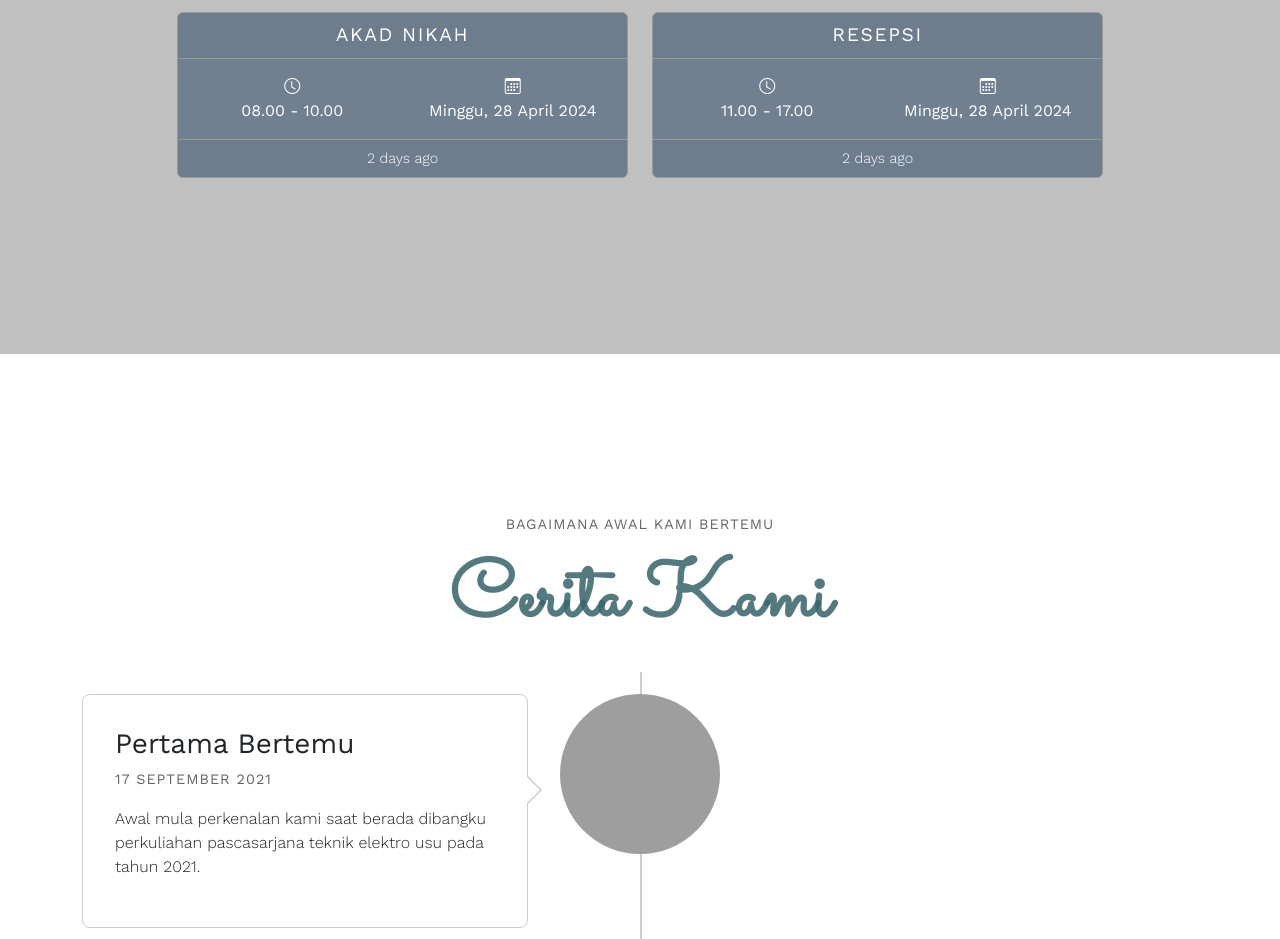
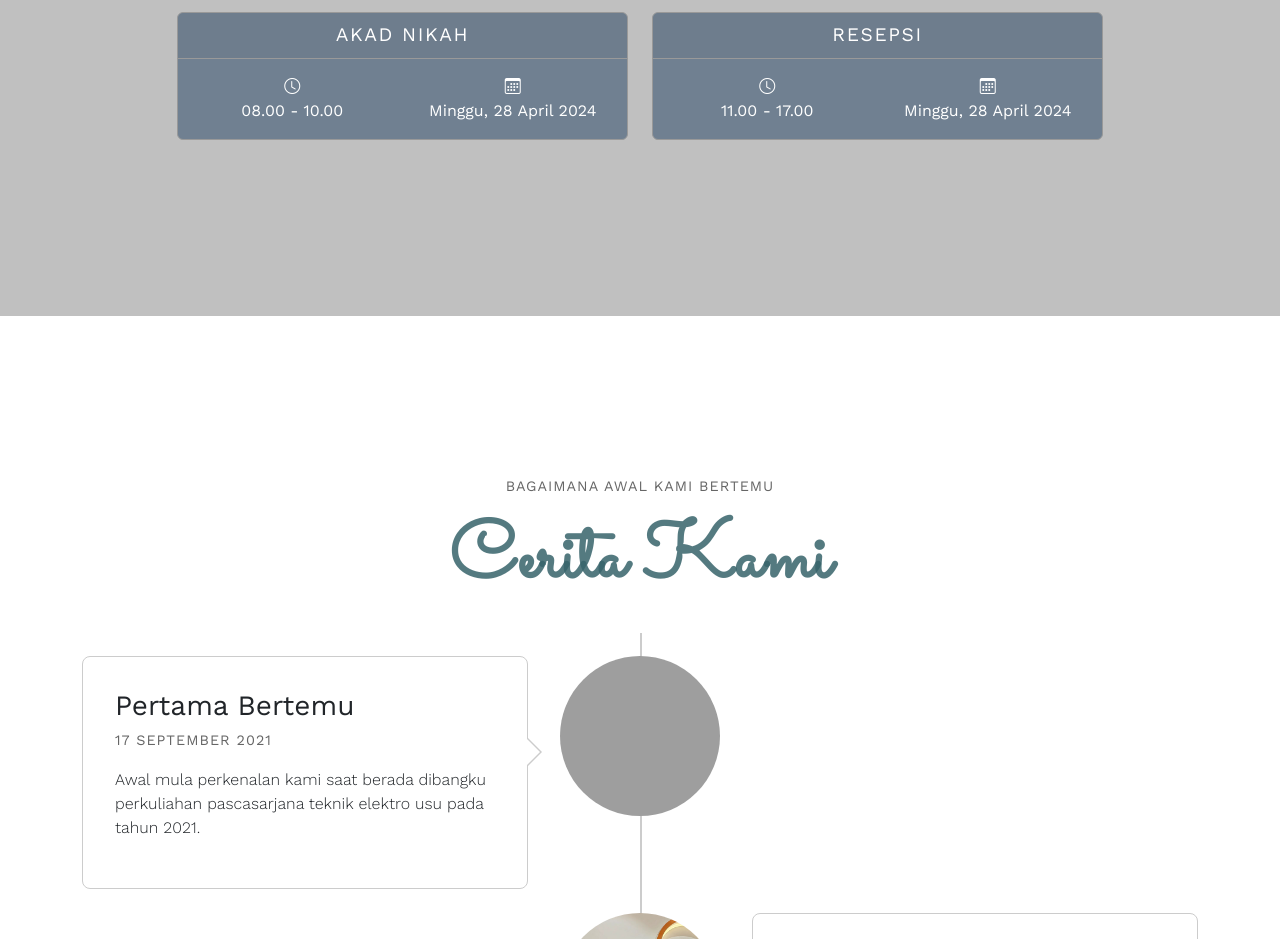
Before and after one commit to Bsushssksmksgxh/RafifFiraWedding, a plain HTML site: page index.html in a window 1280 px wide. Shown: the part 2340-3279 px from the top of the page. Drawn offline with nearby package versions, Linux system fonts and the light colour scheme; some packages are replaced by stand-ins of ours; grey boxes are pictures that could not be loaded; a script that the page names is missing.

Commit message:
menghapus card-footer di bagian info

```diff
--- a/index.html
+++ b/index.html
@@ -159,7 +159,6 @@ include 'koneksi.php';
                                 </div>
                             </div>
                         </div>
-                        <div class="card-footer">2 days ago</div>
                     </div>
                 </div>
                 <div class="col-md-5 col-10">
@@ -177,7 +176,6 @@ include 'koneksi.php';
                                 </div>
                             </div>
                         </div>
-                        <div class="card-footer">2 days ago</div>
                     </div>
                 </div>
             </div>
```
